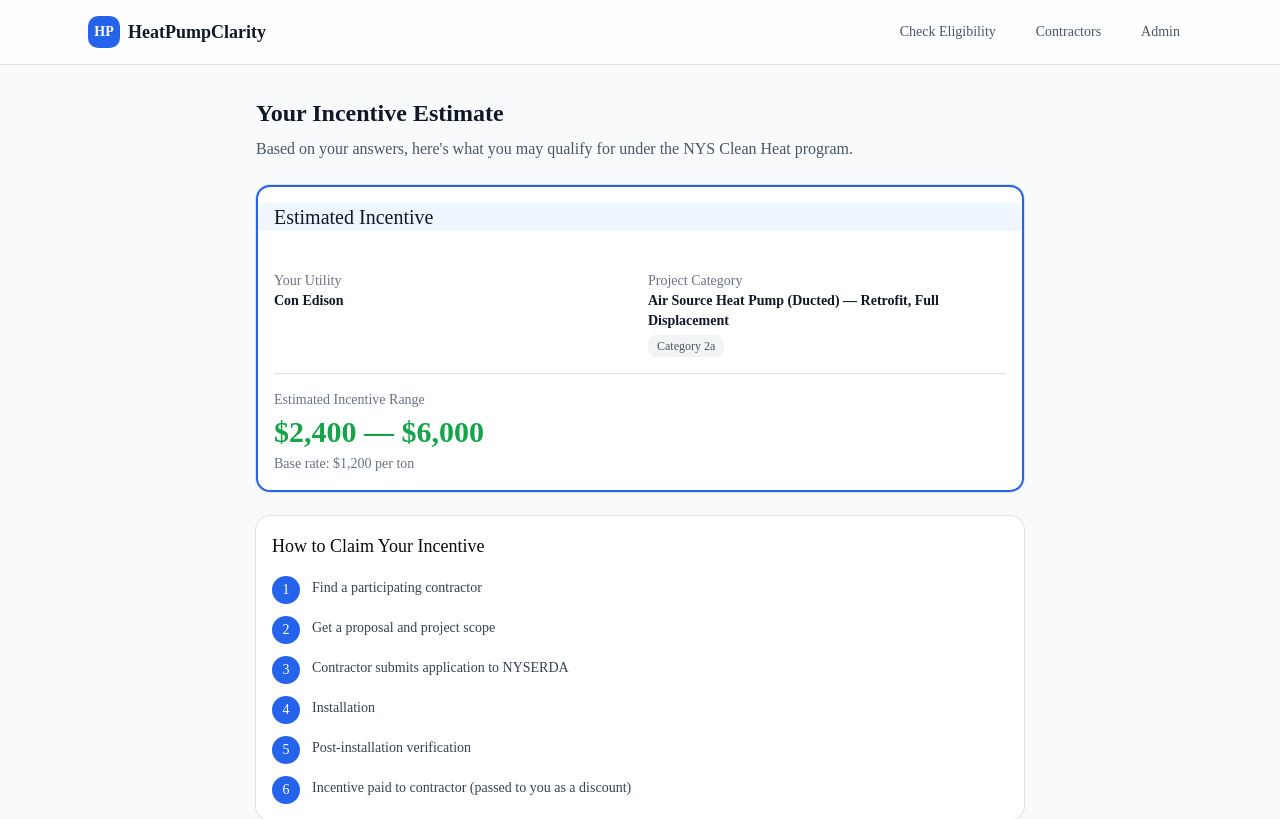
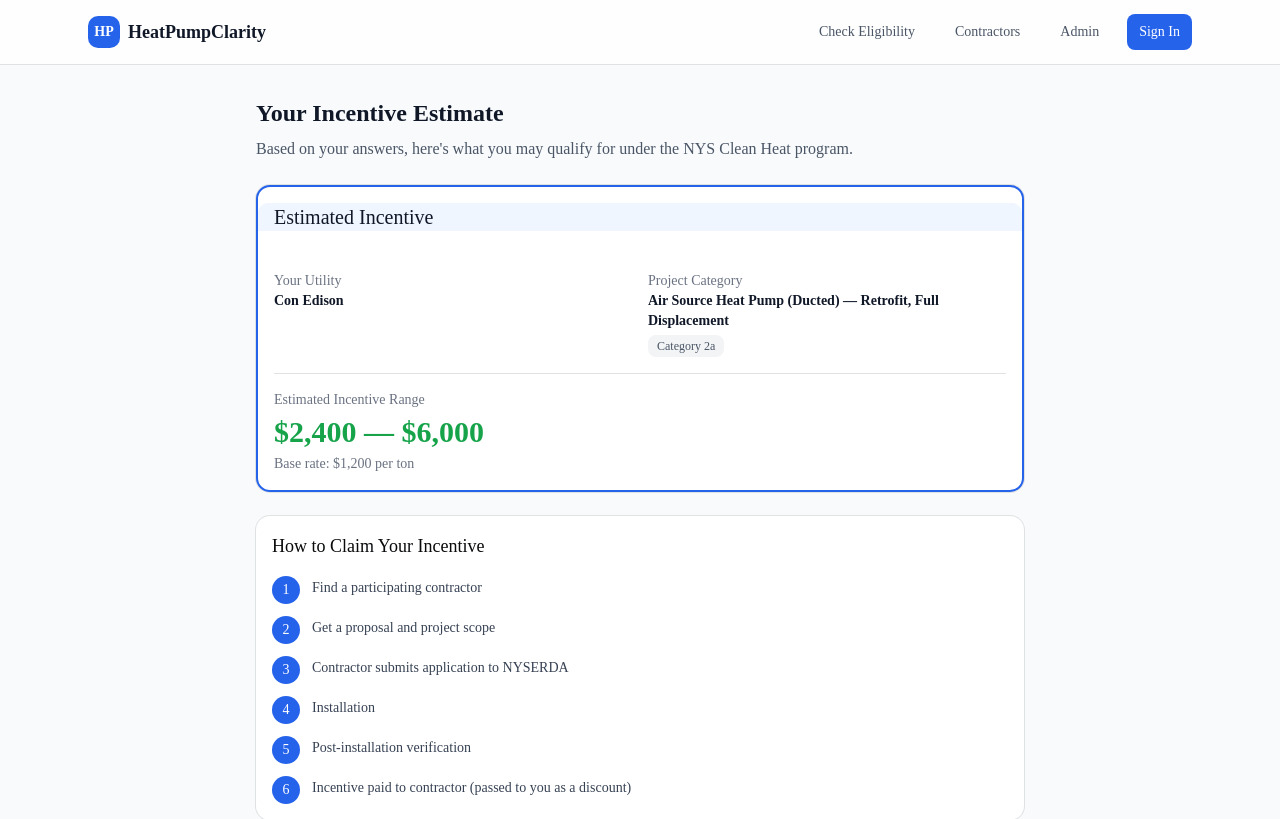
Before and after one commit to gsv4650/heatpump-clarity, a Next.js app: page /estimate in a window 1280 px wide. Shown: the top 819 px of the page. Built offline with nearby package versions, Linux system fonts and the light colour scheme; no server answers.

Commit message:
feat: update nav with sign in/out

```diff
--- a/src/app/layout.tsx
+++ b/src/app/layout.tsx
@@ -1,29 +1,51 @@
-import type { Metadata } from "next";
-import { Geist, Geist_Mono } from "next/font/google";
-import Link from "next/link";
-import "./globals.css";
+import type { Metadata } from 'next'
+import { Geist, Geist_Mono } from 'next/font/google'
+import Link from 'next/link'
+import './globals.css'
 
 const geistSans = Geist({
-  variable: "--font-geist-sans",
-  subsets: ["latin"],
-});
+  variable: '--font-geist-sans',
+  subsets: ['latin'],
+})
 
 const geistMono = Geist_Mono({
-  variable: "--font-geist-mono",
-  subsets: ["latin"],
-});
+  variable: '--font-geist-mono',
+  subsets: ['latin'],
+})
 
 export const metadata: Metadata = {
-  title: "HeatPumpClarity — NYS Clean Heat Incentives Made Simple",
+  title: 'HeatPumpClarity — NYS Clean Heat Incentives Made Simple',
   description:
-    "Find out what heat pump incentives you qualify for under the NYS Clean Heat program. Plain English, no jargon.",
-};
+    'Find out what heat pump incentives you qualify for under the NYS Clean Heat program. Plain English, no jargon.',
+}
 
-export default function RootLayout({
+const hasSupabase = !!(
+  process.env.NEXT_PUBLIC_SUPABASE_URL &&
+  process.env.NEXT_PUBLIC_SUPABASE_ANON_KEY
+)
+
+async function getAuthState(): Promise<{ isLoggedIn: boolean; email: string | null }> {
+  if (!hasSupabase) return { isLoggedIn: false, email: null }
+
+  try {
+    const { createClient } = await import('@/lib/supabase/server')
+    const supabase = await createClient()
+    const {
+      data: { user },
+    } = await supabase.auth.getUser()
+    return { isLoggedIn: !!user, email: user?.email ?? null }
+  } catch {
+    return { isLoggedIn: false, email: null }
+  }
+}
+
+export default async function RootLayout({
   children,
 }: Readonly<{
-  children: React.ReactNode;
+  children: React.ReactNode
 }>) {
+  const { isLoggedIn, email } = await getAuthState()
+
   return (
     <html
       lang="en"
@@ -36,9 +58,7 @@ export default function RootLayout({
               <div className="flex h-8 w-8 items-center justify-center rounded-lg bg-[#2563eb] text-white font-bold text-sm">
                 HP
               </div>
-              <span className="text-lg font-semibold text-gray-900">
-                HeatPumpClarity
-              </span>
+              <span className="text-lg font-semibold text-gray-900">HeatPumpClarity</span>
             </Link>
             <nav className="flex items-center gap-1 sm:gap-4 text-sm">
               <Link
@@ -59,6 +79,29 @@ export default function RootLayout({
               >
                 Admin
               </Link>
+
+              {hasSupabase && (
+                <>
+                  {isLoggedIn ? (
+                    <form action="/auth/signout" method="POST">
+                      <button
+                        type="submit"
+                        className="rounded-md px-3 py-2 text-sm text-gray-600 hover:bg-gray-100 hover:text-gray-900 transition-colors"
+                        title={email ?? undefined}
+                      >
+                        Sign Out
+                      </button>
+                    </form>
+                  ) : (
+                    <Link
+                      href="/auth/signin"
+                      className="rounded-md px-3 py-2 bg-[#2563eb] text-white hover:bg-[#1d4ed8] transition-colors font-medium"
+                    >
+                      Sign In
+                    </Link>
+                  )}
+                </>
+              )}
             </nav>
           </div>
         </header>
@@ -68,13 +111,13 @@ export default function RootLayout({
             <div className="flex flex-col sm:flex-row items-center justify-between gap-4 text-sm text-gray-500">
               <p>&copy; {new Date().getFullYear()} HeatPumpClarity. All rights reserved.</p>
               <p className="text-xs max-w-md text-center sm:text-right">
-                Incentive amounts shown are estimates. Final eligibility and
-                amounts depend on current program rules and utility requirements.
+                Incentive amounts shown are estimates. Final eligibility and amounts depend on
+                current program rules and utility requirements.
               </p>
             </div>
           </div>
         </footer>
       </body>
     </html>
-  );
+  )
 }
```
